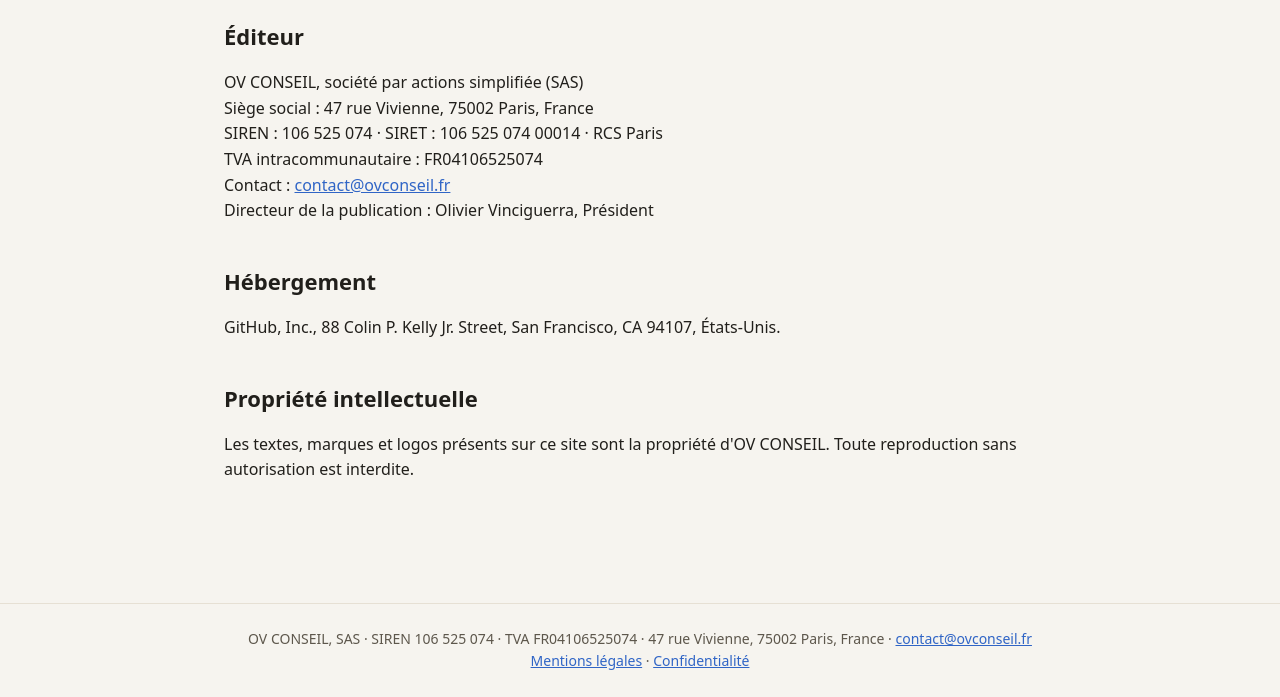
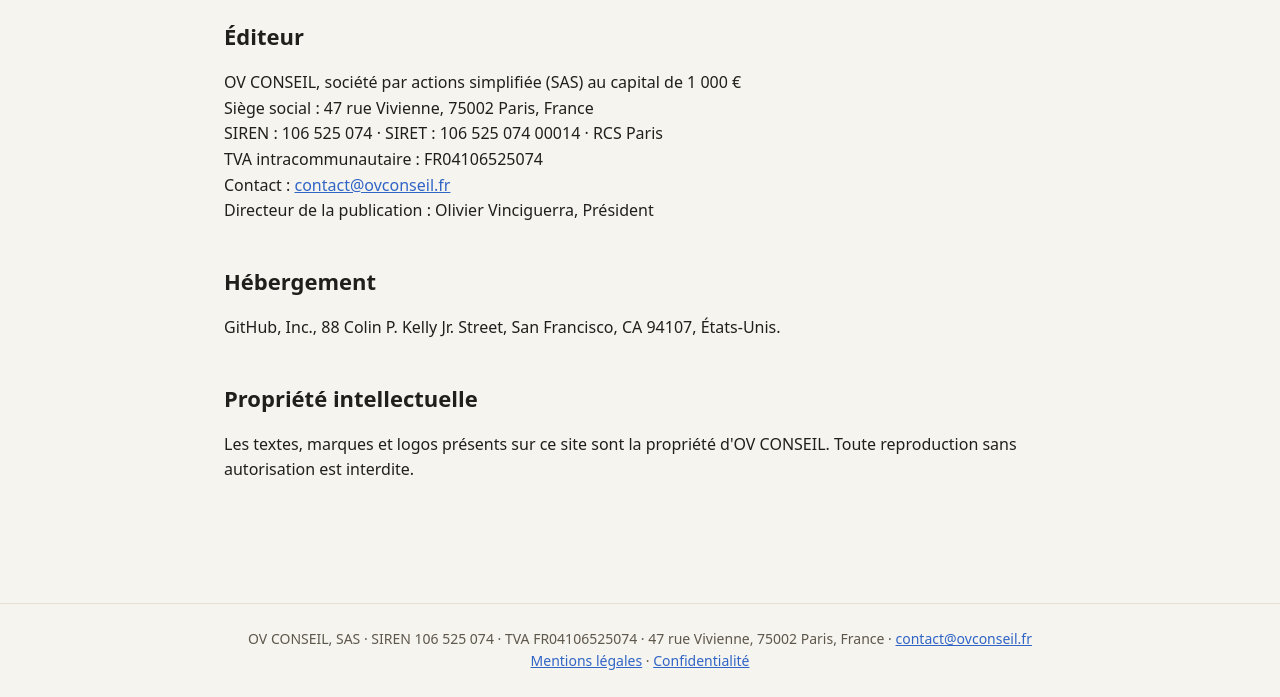
Before and after one commit to ovinciguerra/ovconseil-site, a plain HTML site: page mentions-legales.html in a window 1280 px wide. Shown: the part 174-871 px from the top of the page. Drawn offline with Linux system fonts and the light colour scheme.

Commit message:
Add company capital information to legal mentions
Updated the legal mentions to include company capital information.

```diff
--- a/mentions-legales.html
+++ b/mentions-legales.html
@@ -19,7 +19,7 @@ footer{border-top:1px solid var(--line);margin-top:56px;padding:24px;color:var(-
 <main>
 <h1>Mentions légales</h1>
 <h2>Éditeur</h2>
-<p>OV CONSEIL, société par actions simplifiée (SAS)<br>Siège social : 47 rue Vivienne, 75002 Paris, France<br>SIREN : 106 525 074 · SIRET : 106 525 074 00014 · RCS Paris<br>TVA intracommunautaire : FR04106525074<br>Contact : <a href="mailto:contact@ovconseil.fr">contact@ovconseil.fr</a><br>Directeur de la publication : Olivier Vinciguerra, Président</p>
+<p>OV CONSEIL, société par actions simplifiée (SAS) au capital de 1 000 €<br>Siège social : 47 rue Vivienne, 75002 Paris, France<br>SIREN : 106 525 074 · SIRET : 106 525 074 00014 · RCS Paris<br>TVA intracommunautaire : FR04106525074<br>Contact : <a href="mailto:contact@ovconseil.fr">contact@ovconseil.fr</a><br>Directeur de la publication : Olivier Vinciguerra, Président</p>
 <h2>Hébergement</h2>
 <p>GitHub, Inc., 88 Colin P. Kelly Jr. Street, San Francisco, CA 94107, États-Unis.</p>
 <h2>Propriété intellectuelle</h2>
```
